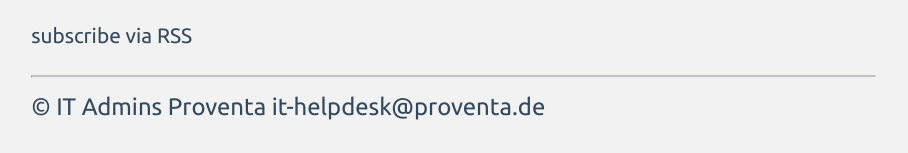
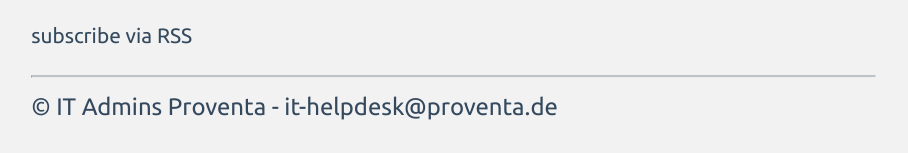
Before and after one commit to proventa/status, a Jekyll site: the page built from index.html, in a window 1280 px wide. Shown: the part 1180-1333 px from the top of the page, without its empty margins (0-908 px from the left). Built offline with Jekyll 4.4.1, drawn with Linux system fonts in a browser that asks for light colours.

Commit message:
minor design change in footer

```diff
--- a/_layouts/default.html
+++ b/_layouts/default.html
@@ -47,7 +47,7 @@
     {{ content }}
     <hr>
 <footer>
-&#169 {{ site.author }} {{ site.email }}
+&#169 {{ site.author }} - {{ site.email }}
 </footer>
 
 
```
